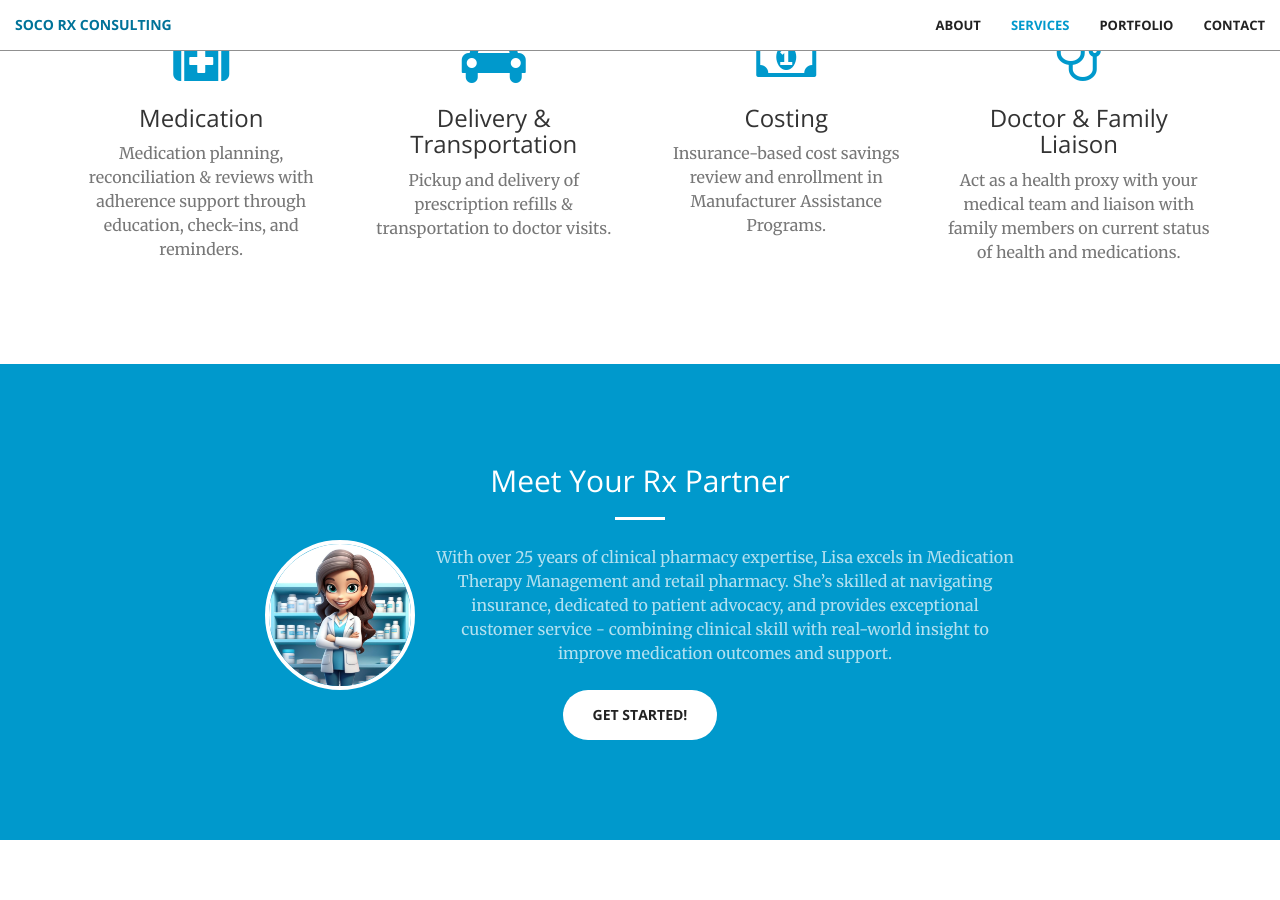
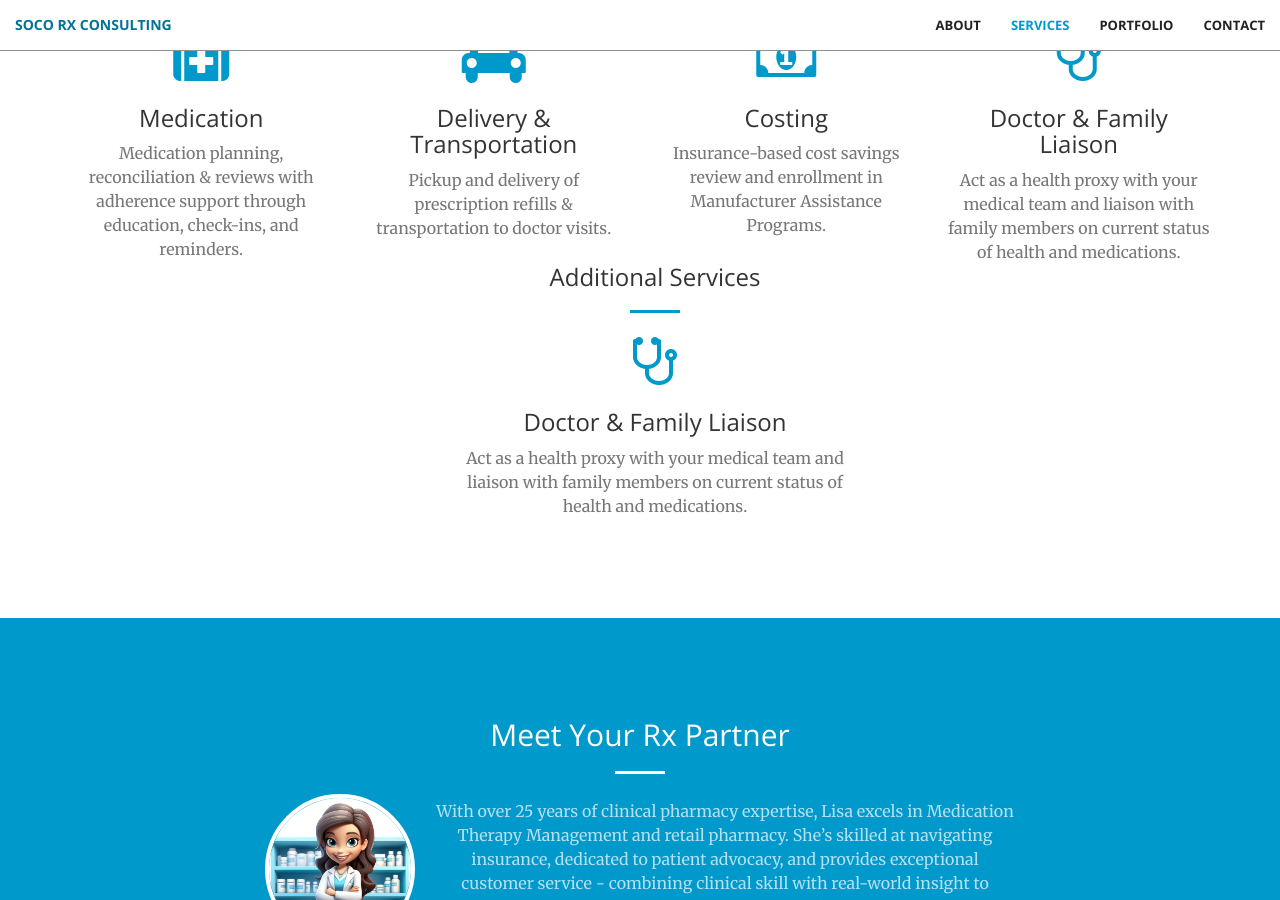
Before and after one commit to edlavalette/edlavalette.github.io, a Jekyll site: the page built from index.html, in a window 1280 px wide and 900 px high, scrolled down 1067 px. Built offline with Jekyll 4.4.1, drawn with Linux system fonts in a browser that asks for light colours.

Commit message:
Update services.html

```diff
--- a/_includes/services.html
+++ b/_includes/services.html
@@ -38,5 +38,18 @@
                 </div>
             </div>
         </div>
+            <div class="container">
+        <div class="row">
+            <div class="col-lg-12 text-center">
+                <h3 class="section-heading">Additional Services</h3>
+                <hr class="primary">
+                    <div class="service-box">
+                    <i class="fa fa-4x fa-stethoscope  wow bounceIn text-primary" data-wow-delay=".3s"></i>
+                    <h3>Doctor & Family Liaison</h3>
+                    <p class="text-muted">Act as a health proxy with your medical team and liaison with family members on current status of health and medications.</p>
+                </div>
+            </div>
+        </div>
+    </div>
     </div>
 </section>
```
